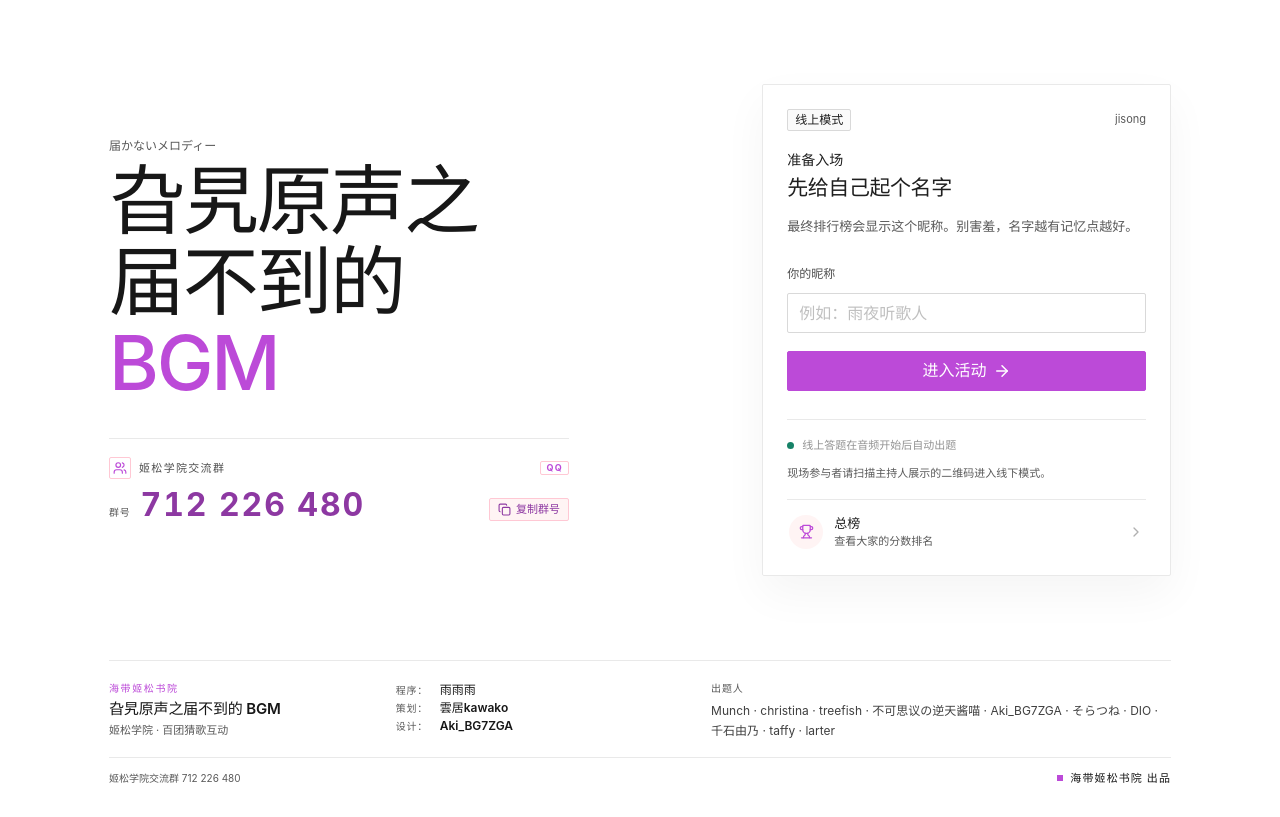
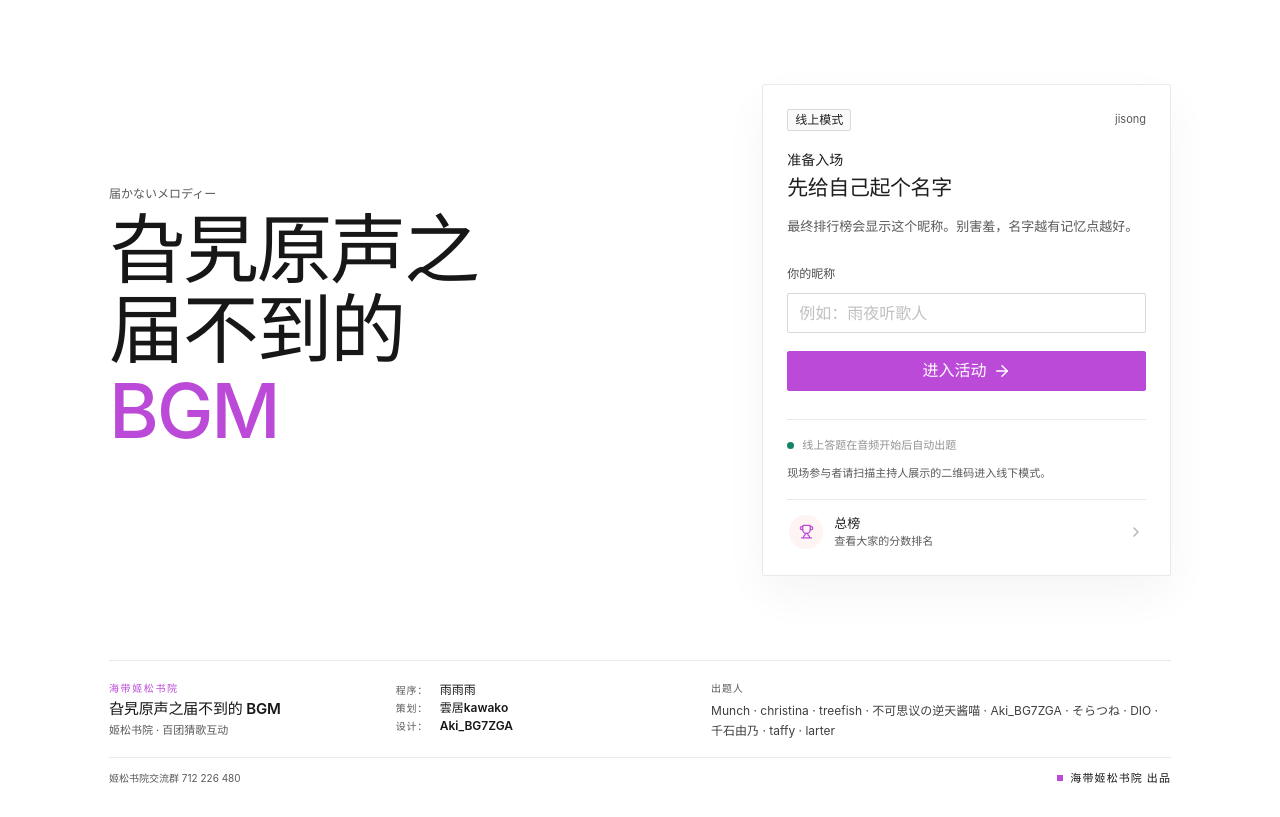
Before and after one commit to HNU-himematsu/BGM-todokanai, a Vue app in the folder frontend/: page / in a window 1280 px wide. Built offline with nearby package versions, Linux system fonts and the light colour scheme; no server answers.

Commit message:
refactor: 首页移除群号卡片并把群组信息并入署名行
- 主题标题下方不再渲染群组卡片、群号与复制按钮
- 群组名称与群号只在署名区底部行显示
- 「姬松学院」统一订正为「姬松书院」

```diff
--- a/frontend/src/site-content.js
+++ b/frontend/src/site-content.js
@@ -2,11 +2,11 @@ export const SITE_CONTENT = {
   brand: {
     organization: '海带姬松书院',
     eventName: '旮旯原声之届不到的 BGM',
-    subtitle: '姬松学院 · 百团猜歌互动',
+    subtitle: '姬松书院 · 百团猜歌互动',
     sign: '海带姬松书院 出品',
   },
   qqGroup: {
-    name: '姬松学院交流群',
+    name: '姬松书院交流群',
     number: '712226480',
   },
   credits: [
--- a/frontend/src/styles.css
+++ b/frontend/src/styles.css
@@ -180,97 +180,6 @@ p {
   font-style: normal;
 }
 
-.join-community {
-  max-width: 460px;
-  margin-top: 36px;
-  padding-top: 18px;
-  border-top: 1px solid var(--line);
-}
-
-.join-community-head {
-  display: flex;
-  align-items: center;
-  gap: 8px;
-}
-
-.join-community-icon {
-  width: 22px;
-  height: 22px;
-  display: grid;
-  place-items: center;
-  flex: 0 0 22px;
-  border: 1px solid var(--accent-line);
-  border-radius: 2px;
-  color: var(--accent);
-}
-
-.join-community-kicker {
-  color: #4e4e4e;
-  font-size: 11px;
-  font-weight: 700;
-  letter-spacing: 0.12em;
-}
-
-.join-community-tag {
-  margin-left: auto;
-  padding: 1px 5px;
-  border: 1px solid var(--accent-line);
-  border-radius: 2px;
-  color: var(--accent);
-  font-size: 9px;
-  font-weight: 700;
-  letter-spacing: 0.14em;
-}
-
-.join-community-row {
-  display: flex;
-  align-items: baseline;
-  gap: 10px;
-  margin-top: 8px;
-}
-
-.join-community-label {
-  color: var(--muted);
-  font-size: 10px;
-  letter-spacing: 0.08em;
-}
-
-.join-community-number {
-  color: var(--accent-dark);
-  font-size: clamp(24px, 2.6vw, 32px);
-  font-weight: 700;
-  line-height: 1.1;
-  letter-spacing: 0.06em;
-  font-variant-numeric: tabular-nums;
-  user-select: text;
-}
-
-.join-community-copy {
-  display: inline-flex;
-  align-items: center;
-  gap: 5px;
-  margin-left: auto;
-  padding: 4px 8px;
-  border: 1px solid var(--accent-line);
-  border-radius: 2px;
-  background: var(--accent-light);
-  color: var(--accent-dark);
-  font: inherit;
-  font-size: 11px;
-  font-weight: 600;
-  cursor: pointer;
-}
-
-.join-community-copy:hover:not(:disabled) {
-  border-color: var(--accent-mid);
-  background: #ffffff;
-}
-
-.join-community-copy:disabled {
-  cursor: not-allowed;
-  opacity: 0.55;
-}
-
 .join-note {
   display: flex;
   gap: 8px;
@@ -1949,11 +1858,6 @@ p {
     font-size: clamp(40px, 7vw, 64px);
   }
 
-  .join-community {
-    max-width: none;
-    margin-top: 22px;
-  }
-
   .site-footer {
     margin: 0 20px 28px;
   }
@@ -2014,30 +1918,6 @@ p {
     letter-spacing: -0.035em;
   }
 
-  .join-community {
-    margin-top: 20px;
-    padding-top: 13px;
-  }
-
-  .join-community-row {
-    gap: 8px;
-  }
-
-  .join-community-label {
-    white-space: nowrap;
-  }
-
-  .join-community-number {
-    font-size: 22px;
-    letter-spacing: 0.02em;
-  }
-
-  .join-community-copy {
-    padding: 4px 8px;
-    font-size: 11px;
-    white-space: nowrap;
-  }
-
   .site-footer {
     margin: 0 18px 24px;
     padding-top: 16px;
@@ -2083,21 +1963,6 @@ p {
     margin-top: 16px;
     padding-top: 12px;
   }
-
-@media (max-width: 380px) {
-  .join-community-row {
-    flex-wrap: wrap;
-    row-gap: 6px;
-  }
-
-  .join-community-number {
-    font-size: 19px;
-  }
-
-  .join-community-copy {
-    margin-left: 0;
-  }
-}
 
   .topline h1,
   .host-header h1 {
--- a/frontend/src/views/JoinView.vue
+++ b/frontend/src/views/JoinView.vue
@@ -1,6 +1,6 @@
 <script setup>
 import { computed, nextTick, ref, watch } from 'vue'
-import { ArrowRight, ChevronRight, Clock3, Copy, Music, Radio, Trophy, Users } from 'lucide-vue-next'
+import { ArrowRight, ChevronRight, Clock3, Music, Radio, Trophy } from 'lucide-vue-next'
 import { message, Modal } from 'ant-design-vue'
 import { useRoute, useRouter } from 'vue-router'
 import { getEvent } from '../services/api'
@@ -17,8 +17,6 @@ const qqGroupNumber = qqGroup.number.trim()
 const qqGroupNumberDisplay = computed(() => (
   qqGroupNumber ? qqGroupNumber.replace(/(\d{3})(?=\d)/g, '$1 ') : '待公布'
 ))
-const copied = ref(false)
-let copyResetTimer = 0
 const nickname = ref(store.nickname)
 const loading = ref(false)
 const eventLoading = ref(false)
@@ -123,32 +121,6 @@ function switchToOnline() {
   router.push({ path: '/online', query: { event: eventId.value } })
 }
 
-async function copyQQGroup() {
-  if (!qqGroupNumber) return
-  try {
-    if (navigator.clipboard?.writeText) {
-      await navigator.clipboard.writeText(qqGroupNumber)
-    } else {
-      const field = document.createElement('textarea')
-      field.value = qqGroupNumber
-      field.setAttribute('readonly', '')
-      field.style.position = 'fixed'
-      field.style.opacity = '0'
-      document.body.appendChild(field)
-      field.select()
-      document.execCommand('copy')
-      field.remove()
-    }
-    copied.value = true
-    message.success('群号已复制')
-    window.clearTimeout(copyResetTimer)
-    copyResetTimer = window.setTimeout(() => {
-      copied.value = false
-    }, 2000)
-  } catch {
-    message.error('复制失败，请手动选择群号')
-  }
-}
 </script>
 
 <template>
@@ -157,26 +129,6 @@ async function copyQQGroup() {
       <div class="join-copy">
         <span class="title-kicker" lang="ja">届かないメロディー</span>
         <h1><span class="title-line">旮旯原声之</span><br /><span class="title-line">届不到的</span><br /><span class="title-line"><em>BGM</em></span></h1>
-        <div class="join-community">
-          <div class="join-community-head">
-            <span class="join-community-icon"><Users :size="14" /></span>
-            <span class="join-community-kicker">{{ qqGroup.name }}</span>
-            <span class="join-community-tag">QQ</span>
-          </div>
-          <div class="join-community-row">
-            <span class="join-community-label">群号</span>
-            <strong class="join-community-number">{{ qqGroupNumberDisplay }}</strong>
-            <button
-              type="button"
-              class="join-community-copy"
-              :disabled="!qqGroupNumber"
-              @click="copyQQGroup"
-            >
-              <Copy :size="13" />
-              {{ copied ? '已复制' : '复制群号' }}
-            </button>
-          </div>
-        </div>
       </div>
 
       <a-card class="join-panel" :bordered="true">
```
Also changed, not shown: 1 other file (tests, documents, lock files or other folders).
